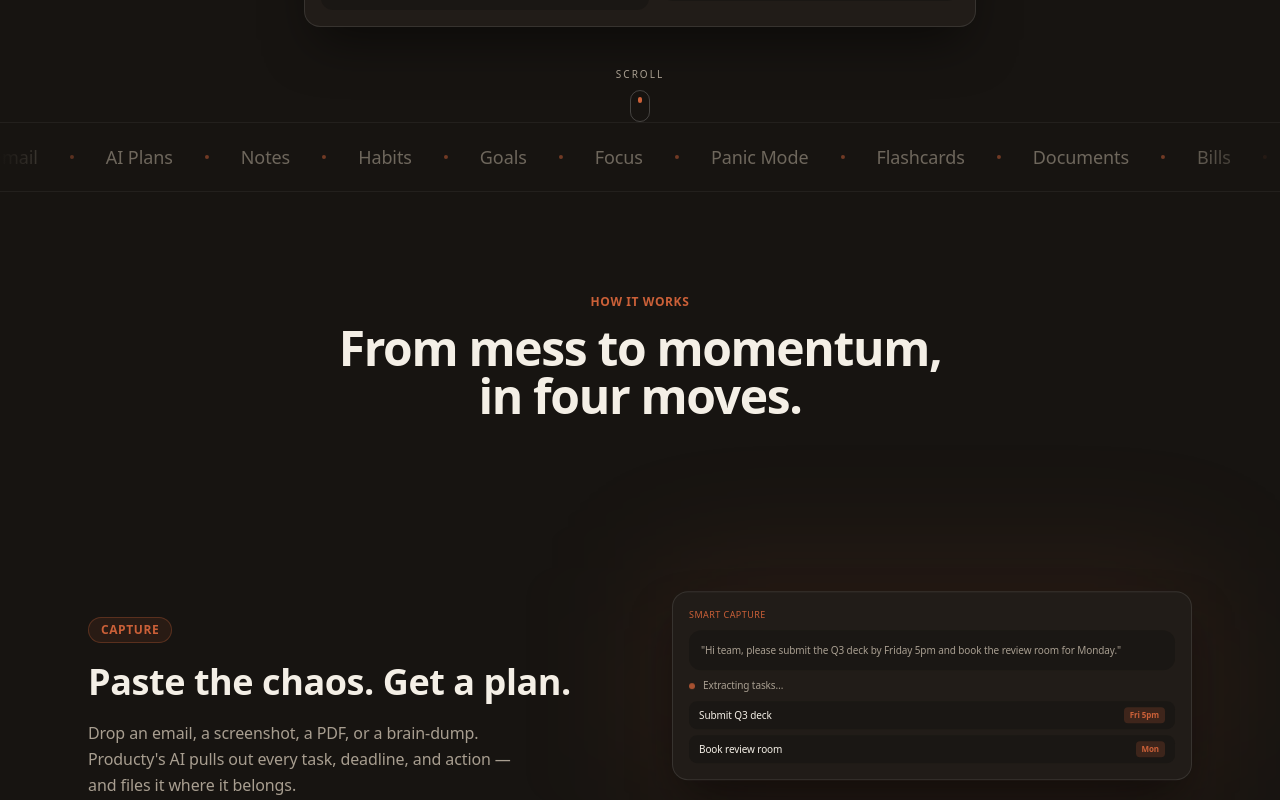
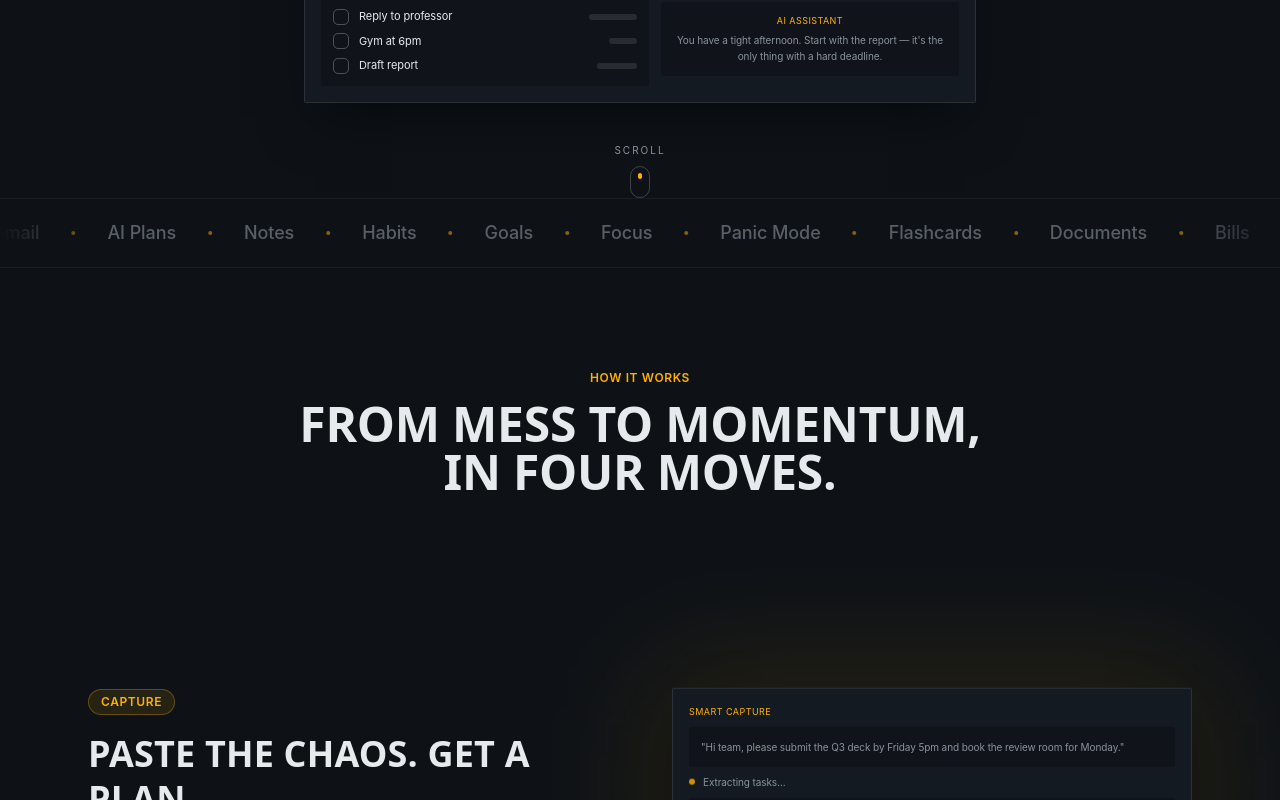
Before and after one commit to Prajnan-mj/Producty-AI-Based-Productivity-tool, a React (Vite) app in the folder frontend/: page / in a window 1280 px wide. Shown: the part 700-1500 px from the top of the page. Built offline with nearby package versions, Linux system fonts and the light colour scheme; no server answers.

Commit message:
Departure-board theme: slate-blue panels, Archivo Black uppercase signage, IBM Plex Mono data, flat hairline ledgers, amber/red signaling, split-flap flip on task completion; retheme charts/editor, de-emoji + plain empty states on Tasks/Dashboard

```diff
--- a/frontend/src/components/Confetti.jsx
+++ b/frontend/src/components/Confetti.jsx
@@ -1,6 +1,6 @@
 import { motion } from "framer-motion";
 
-const PASTELS = ["#B4522E", "#6F7D55", "#C08A3E", "#C2334D", "#8A7E6E"];
+const PASTELS = ["#FFB000", "#4D7C8A", "#B07A1E", "#FF4D4D", "#5A6470"];
 
 /**
  * Low-key confetti burst. Render conditionally; mounts → animates once → fades.
--- a/frontend/src/components/UrgencyRing.jsx
+++ b/frontend/src/components/UrgencyRing.jsx
@@ -1,6 +1,6 @@
 import { motion } from "framer-motion";
 
-const COLORS = { green: "#B4522E", amber: "#C08A3E", red: "#C2334D", purple: "#8A7E6E", blue: "#6F7D55" };
+const COLORS = { green: "#FFB000", amber: "#B07A1E", red: "#FF4D4D", purple: "#5A6470", blue: "#4D7C8A" };
 
 function getColor(pct) {
   if (pct >= 80) return COLORS.green;
@@ -23,7 +23,7 @@
   return (
     <div className="flex flex-col items-center gap-1">
       <svg width={size} height={size} className="-rotate-90">
-        <circle cx={size / 2} cy={size / 2} r={r} fill="none" stroke="#E4DCCE" strokeWidth={strokeWidth} />
+        <circle cx={size / 2} cy={size / 2} r={r} fill="none" stroke="#2A2F36" strokeWidth={strokeWidth} />
         <motion.circle
           cx={size / 2} cy={size / 2} r={r} fill="none"
           stroke={fill} strokeWidth={strokeWidth} strokeLinecap="round"
--- a/frontend/src/index.css
+++ b/frontend/src/index.css
@@ -1,40 +1,41 @@
 @import "tailwindcss";
-@import url("https://fonts.googleapis.com/css2?family=Geist:wght@300;400;500;600;700;800&family=Geist+Mono:wght@400;500&family=Plus+Jakarta+Sans:wght@400;500;600;700;800&display=swap");
+@import url("https://fonts.googleapis.com/css2?family=Archivo+Black&family=Archivo:wght@500;600;700;800;900&family=Inter:wght@400;500;600;700&family=IBM+Plex+Mono:wght@400;500;600&display=swap");
 
 /*
-  Producty — clean modern SaaS (backdoor-inspired).
-  Near-white airy canvas · white cards · soft hairlines · one terracotta accent.
-  A light white sidebar rail keeps the whole surface bright and minimal.
-  Plus Jakarta Sans carries the display voice; Geist sets text.
+  Producty — DEPARTURE BOARD.
+  A night-terminal system: deep slate-blue panels, hairline rules, amber/red
+  signaling, mechanical-grotesk signage headers and monospace data. Flat
+  rectangular panels stacked like a manifest — no floating cards, no chrome.
 
-    #F6F5F2  near-white — app canvas
-    #FFFFFF  cards / sidebar rail
-    #F0EEE9  inputs & hover tints
-    #B4522E  terracotta — the single accent (headings, actions, AI)
-    #1B1A17  near-black ink — primary text · #6E6A62 — muted text
-    #ECEAE5  soft hairline separators
-    #C2334D  cool crimson — functional danger only (not decorative)
+    #0E1217  night slate — base canvas
+    #141A21  panel surface · #1B232C  inset/hover
+    #0A0D11  rail (sidebar / darkest)
+    #2A2F36  hairline rule — the only divider
+    #FFB000  amber — primary signal (headings, actions, on-track)
+    #FF4D4D  red — urgent signal (overdue, danger)
+    #E7EAED  primary text · #8A929B  muted text
+  Archivo Black (signage) · IBM Plex Mono (data) · Inter (body).
 */
 
 :root {
-  --bg-base: #f6f5f2;
-  --bg-surface: #ffffff;
-  --bg-elevated: #f0eee9;
-  --bg-sidebar: #ffffff;
+  --bg-base: #0e1217;
+  --bg-surface: #141a21;
+  --bg-elevated: #1b232c;
+  --bg-sidebar: #0a0d11;
 
-  /* The single accent. Every legacy accent-* token funnels into terracotta so
-     the whole app reskins without touching class names; crimson stays danger. */
-  --accent: #b4522e;
-  --accent-blue: #b4522e;
-  --accent-purple: #b4522e;
-  --accent-amber: #b4522e;
-  --accent-green: #b4522e;
-  --accent-red: #c2334d;
+  /* Amber is the single primary signal; every legacy accent-* funnels into it.
+     Red is reserved strictly for urgent/danger states. */
+  --accent: #ffb000;
+  --accent-blue: #ffb000;
+  --accent-purple: #ffb000;
+  --accent-amber: #ffb000;
+  --accent-green: #ffb000;
+  --accent-red: #ff4d4d;
 
-  --text-primary: #1b1a17;
-  --text-muted: #6e6a62;
-  --text-onaccent: #ffffff; /* white text that sits on a terracotta fill */
-  --border: #eceae5;
+  --text-primary: #e7eaed;
+  --text-muted: #8a929b;
+  --text-onaccent: #0e1217; /* dark ink that sits on an amber fill */
+  --border: #2a2f36;
 }
 
 @theme inline {
@@ -55,9 +56,20 @@
   --color-text-onaccent: var(--text-onaccent);
   --color-border: var(--border);
 
-  --font-display: "Plus Jakarta Sans", "Geist", system-ui, sans-serif;
-  --font-body: "Geist", system-ui, -apple-system, sans-serif;
-  --font-mono: "Geist Mono", ui-monospace, monospace;
+  --font-display: "Archivo Black", "Archivo", system-ui, sans-serif;
+  --font-body: "Inter", system-ui, -apple-system, sans-serif;
+  --font-mono: "IBM Plex Mono", ui-monospace, monospace;
+
+  /* Flat panels: collapse the radius scale to near-zero. Pills/avatars keep
+     --radius-full untouched so circular elements still render round. */
+  --radius-xs: 0px;
+  --radius-sm: 0px;
+  --radius-md: 1px;
+  --radius-lg: 1px;
+  --radius-xl: 2px;
+  --radius-2xl: 2px;
+  --radius-3xl: 2px;
+  --radius-4xl: 2px;
 }
 
 html {
@@ -80,18 +92,24 @@
   min-height: 100dvh;
 }
 
-/* Display face — modern geometric sans on headings/brand. */
+/* Display face — mechanical-grotesk signage. Uppercase, tight, like a board. */
 .font-display {
   font-family: var(--font-display);
-  letter-spacing: -0.012em;
-  font-feature-settings: "kern", "liga", "calt";
-  font-weight: 700;
+  text-transform: uppercase;
+  letter-spacing: 0.005em;
+  font-weight: 900;
 }
 
-/* Tighten large display headings for a crisp, modern-SaaS feel. */
 h1.font-display,
 h2.font-display {
-  letter-spacing: -0.028em;
+  letter-spacing: -0.005em;
+}
+
+/* Tabular monospace numerics — data, counts, timers always line up. */
+.font-mono,
+.tabular-nums {
+  font-feature-settings: "tnum";
+  font-variant-numeric: tabular-nums;
 }
 
 /* ---- Smooth scrolling (Lenis sets these; safe no-ops otherwise) ---- */
@@ -112,18 +130,18 @@
 /* ---- Thin, restrained scrollbars ---- */
 * {
   scrollbar-width: thin;
-  scrollbar-color: #d8d6cf transparent;
+  scrollbar-color: #2a2f36 transparent;
 }
 *::-webkit-scrollbar {
   width: 8px;
   height: 8px;
 }
 *::-webkit-scrollbar-thumb {
-  background: #dddbd3;
-  border-radius: 999px;
+  background: #2a2f36;
+  border-radius: 0;
 }
 *::-webkit-scrollbar-thumb:hover {
-  background: #c9c6bd;
+  background: #3a414a;
 }
 *::-webkit-scrollbar-track {
   background: transparent;
@@ -132,7 +150,7 @@
 /* ---- Selection ---- */
 ::selection {
   background: var(--accent);
-  color: var(--bg-base);
+  color: var(--text-onaccent);
 }
 
 /* Confetti keyframes (lowkey) */
@@ -167,9 +185,24 @@
   position: absolute;
   inset: 0;
   border-radius: 9999px;
-  /* soft terracotta halo */
-  background: radial-gradient(circle, rgba(180, 82, 46, 0.14) 0%, rgba(180, 82, 46, 0.05) 45%, transparent 70%);
+  /* amber signal halo */
+  background: radial-gradient(circle, rgba(255, 176, 0, 0.16) 0%, rgba(255, 176, 0, 0.05) 45%, transparent 70%);
   animation: cursor-glow-pulse 1.5s ease-out infinite;
+}
+
+/* ---- Split-flap "departure board" flip ----
+   The one flashy motion in the UI: a completed task row flips on its X axis
+   like a mechanical departure-board tile, then settles struck-through. */
+@keyframes split-flap {
+  0%   { transform: perspective(420px) rotateX(0deg);   opacity: 1; }
+  45%  { transform: perspective(420px) rotateX(-92deg);  opacity: 0.65; }
+  55%  { transform: perspective(420px) rotateX(-88deg);  opacity: 0.65; }
+  100% { transform: perspective(420px) rotateX(0deg);   opacity: 1; }
+}
+.split-flap {
+  transform-origin: center top;
+  animation: split-flap 460ms cubic-bezier(0.7, 0, 0.3, 1) both;
+  backface-visibility: hidden;
 }
 @keyframes cursor-glow-pulse {
   0%   { transform: scale(0.55); opacity: 0.85; }
@@ -212,8 +245,8 @@
 .note-editor .ProseMirror ul[data-type="taskList"] li { display: flex; gap: 0.6rem; align-items: flex-start; }
 .note-editor .ProseMirror ul[data-type="taskList"] li > label { margin-top: 0.28rem; }
 .note-editor .ProseMirror ul[data-type="taskList"] input[type="checkbox"] {
-  appearance: none; width: 16px; height: 16px; border-radius: 4px;
-  border: 1.5px solid #c2b6a1; cursor: pointer; position: relative; flex-shrink: 0;
+  appearance: none; width: 16px; height: 16px; border-radius: 0;
+  border: 1.5px solid #3a414a; cursor: pointer; position: relative; flex-shrink: 0;
 }
 .note-editor .ProseMirror ul[data-type="taskList"] input[type="checkbox"]:checked {
   background: var(--accent); border-color: var(--accent);
@@ -234,14 +267,14 @@
 .note-editor .ProseMirror a:hover { text-decoration: underline; }
 
 .note-editor .ProseMirror code {
-  background: #f0e7d8; padding: 0.12em 0.36em; border-radius: 4px;
-  font-family: var(--font-mono); font-size: 0.88em; color: #9c3f1f;
+  background: #1b232c; padding: 0.12em 0.36em; border-radius: 0;
+  font-family: var(--font-mono); font-size: 0.88em; color: #ffc04d;
 }
 .note-editor .ProseMirror pre {
-  background: #211d18; border: 1px solid #211d18; border-radius: 10px;
+  background: #0a0d11; border: 1px solid #2a2f36; border-radius: 0;
   padding: 0.9rem 1rem; font-family: var(--font-mono); font-size: 0.85rem; overflow-x: auto;
 }
-.note-editor .ProseMirror pre code { background: none; padding: 0; color: #ede6da; font-size: inherit; }
+.note-editor .ProseMirror pre code { background: none; padding: 0; color: #c9ccd1; font-size: inherit; }
 
 .note-editor .ProseMirror img { max-width: 100%; border-radius: 10px; }
 
@@ -250,9 +283,9 @@
   border: 1px solid var(--border); padding: 0.45rem 0.6rem; min-width: 3rem; vertical-align: top;
 }
 .note-editor .ProseMirror th { background: var(--bg-elevated); font-weight: 600; text-align: left; }
-.note-editor .ProseMirror tr:nth-child(even) td { background: rgba(33,29,24,0.025); }
+.note-editor .ProseMirror tr:nth-child(even) td { background: rgba(255,255,255,0.025); }
 .note-editor .ProseMirror .selectedCell:after {
-  content: ""; position: absolute; inset: 0; background: rgba(180, 82, 46, 0.12); pointer-events: none;
+  content: ""; position: absolute; inset: 0; background: rgba(255, 176, 0, 0.12); pointer-events: none;
 }
 .note-editor .ProseMirror .column-resize-handle { background: var(--accent); width: 3px; position: absolute; right: -1px; top: 0; bottom: 0; }
 
--- a/frontend/src/pages/Focus.jsx
+++ b/frontend/src/pages/Focus.jsx
@@ -69,7 +69,7 @@
           <svg width="300" height="300" className="-rotate-90">
             <circle cx="150" cy="150" r={R} fill="none" stroke="var(--bg-elevated)" strokeWidth="10" />
             <circle cx="150" cy="150" r={R} fill="none"
-              stroke={mode === "work" ? "var(--accent)" : "#6F7D55"} strokeWidth="10" strokeLinecap="round"
+              stroke={mode === "work" ? "var(--accent)" : "#4D7C8A"} strokeWidth="10" strokeLinecap="round"
               strokeDasharray={C} strokeDashoffset={C * (1 - progress)}
               style={{ transition: "stroke-dashoffset 1s linear" }} />
           </svg>
--- a/frontend/src/pages/Landing.jsx
+++ b/frontend/src/pages/Landing.jsx
@@ -390,18 +390,18 @@
         // The marketing page stays intentionally dark (dark landing → light app
         // is a deliberate premium pattern). Re-scope the design tokens locally so
         // every token-based class inside reverts to the dark editorial palette.
-        "--bg-base": "#171411",
-        "--bg-surface": "#211C18",
-        "--bg-elevated": "#2B251F",
-        "--text-primary": "#F4EFE6",
-        "--text-muted": "#A89E90",
-        "--text-onaccent": "#171411",
-        "--border": "rgba(244,239,230,0.08)",
-        "--accent": "#CB6038",
-        "--accent-blue": "#CB6038",
-        "--accent-purple": "#CB6038",
-        "--accent-amber": "#CB6038",
-        "--accent-green": "#CB6038",
+        "--bg-base": "#0e1217",
+        "--bg-surface": "#141a21",
+        "--bg-elevated": "#1b232c",
+        "--text-primary": "#e7eaed",
+        "--text-muted": "#8a929b",
+        "--text-onaccent": "#0e1217",
+        "--border": "#2a2f36",
+        "--accent": "#ffb000",
+        "--accent-blue": "#ffb000",
+        "--accent-purple": "#ffb000",
+        "--accent-amber": "#ffb000",
+        "--accent-green": "#ffb000",
       }}
     >
       {/* Scroll progress bar */}
```
Also changed, not shown: frontend/src/components/Notifications.jsx (+5 -5 lines), frontend/src/components/editor/BubbleToolbar.jsx (+6 -6 lines), frontend/src/pages/Calendar.jsx (+4 -4 lines), frontend/src/pages/Dashboard.jsx (+34 -25 lines), frontend/src/pages/Goals.jsx (+12 -12 lines), frontend/src/pages/Habits.jsx (+10 -10 lines), frontend/src/pages/Tasks.jsx (+47 -42 lines).
